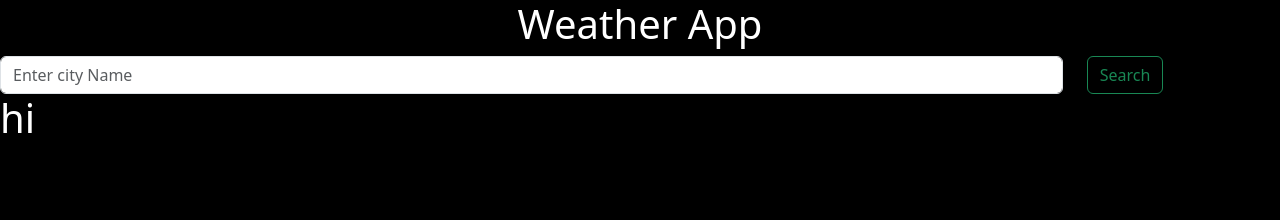
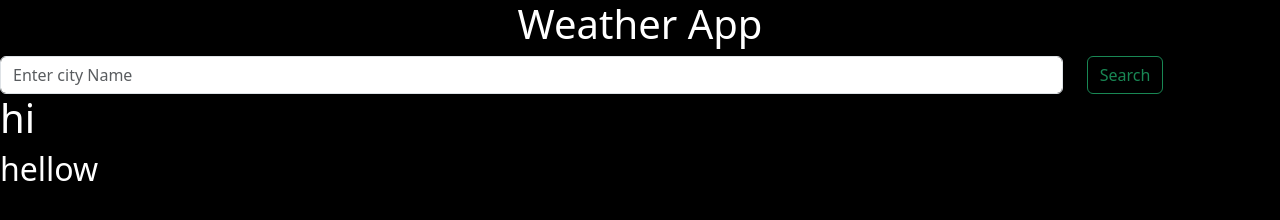
Before and after one commit to shariefwork/project1, a plain HTML site: page weatherApp/index.html in a window 1280 px wide. Drawn offline with nearby package versions, Linux system fonts and the light colour scheme.

Commit message:
Update index.html

```diff
--- a/weatherApp/index.html
+++ b/weatherApp/index.html
@@ -28,7 +28,7 @@
      </div>
 
      <h1>hi</h1>
-
+    <h2>hellow</h2>
 
 
     <!-- <script src="https://cdn.jsdelivr.net/npm/axios/dist/axios.min.js"></script>
```
